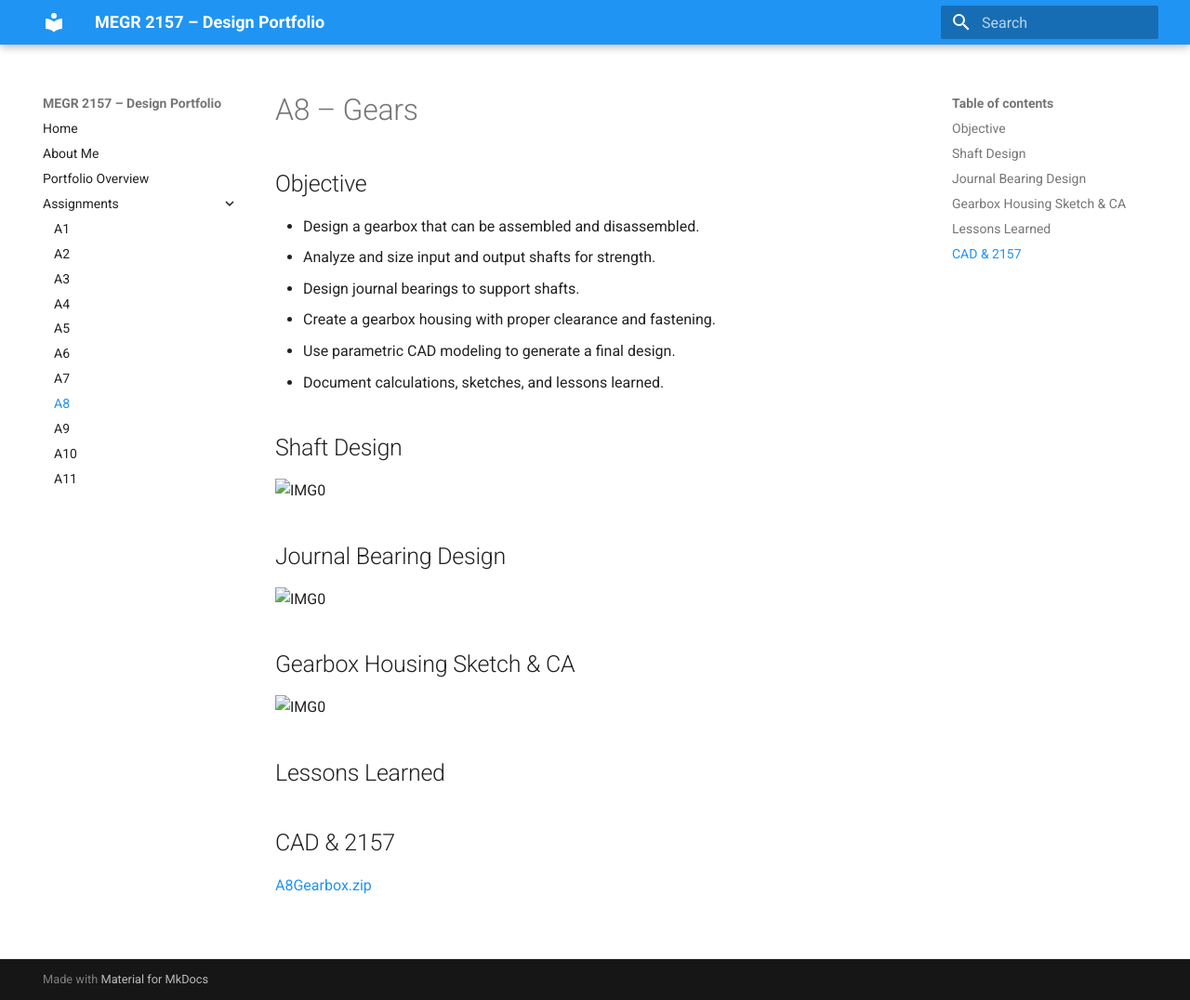
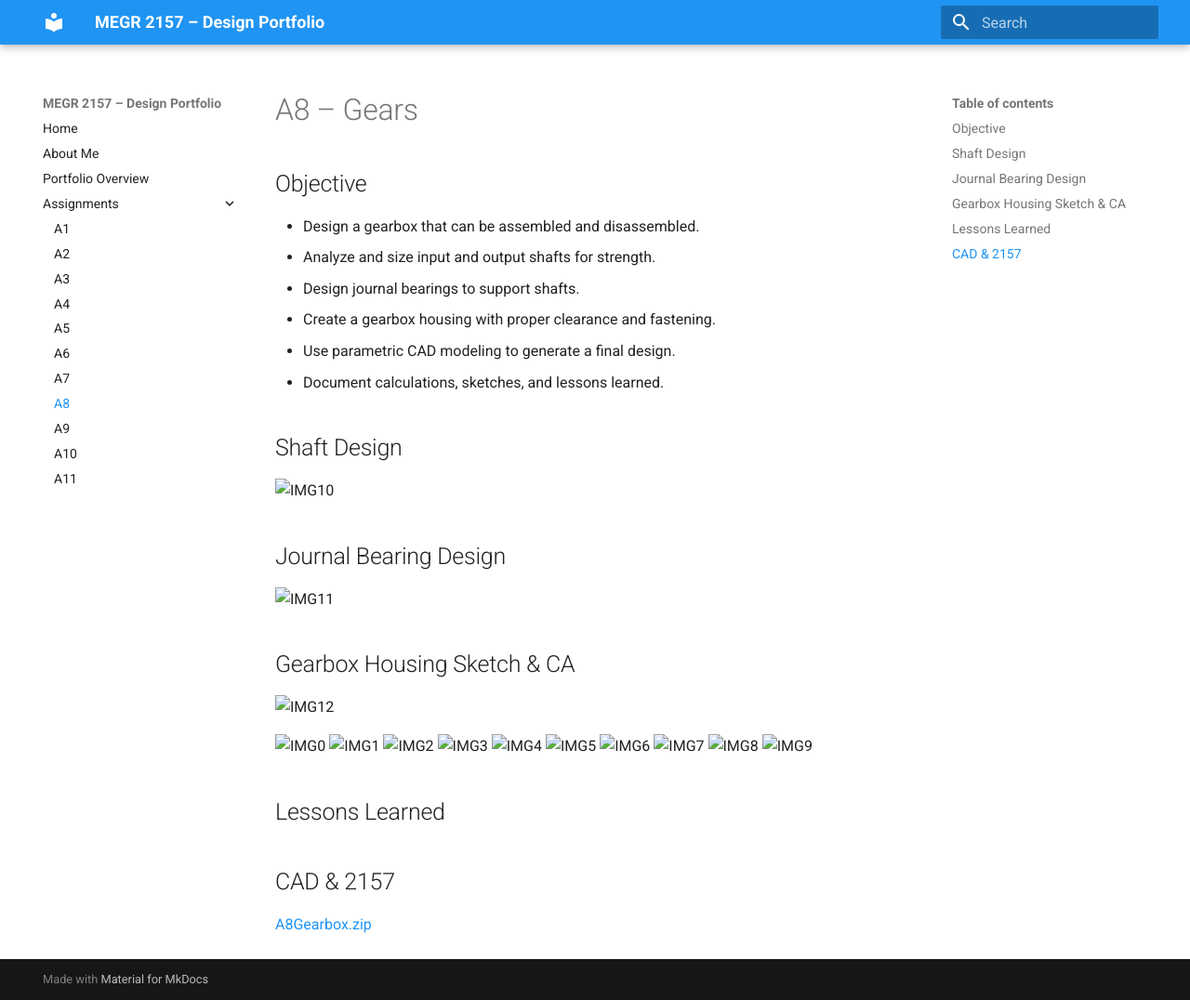
Before and after one commit to AidenGrake/megr2157-portfolio, an MkDocs documentation site: the page built from docs/assignments/A08/index.md, in a window 1280 px wide and 1076 px high. Shown: the whole window at 93% size. Built offline with MkDocs 1.6.1 and Material for MkDocs 9.7.7, drawn with Linux system fonts in a browser that asks for light colours.

Commit message:
Update index.md

```diff
--- a/docs/assignments/A08/index.md
+++ b/docs/assignments/A08/index.md
@@ -10,16 +10,27 @@
 
 ## Shaft Design
 
-
-<img width="500" height="500" alt="IMG0" src="IMG0.jpeg">
+<img width="500" height="500" alt="IMG10" src="IMG10.jpeg">
 
 ## Journal Bearing Design
 
-<img width="500" height="500" alt="IMG0" src="IMG0.jpeg">
+<img width="500" height="500" alt="IMG11" src="IMG11.jpeg">
 
 ## Gearbox Housing Sketch & CA
 
+<img width="500" height="500" alt="IMG12" src="IMG12.jpeg">
+
 <img width="500" height="500" alt="IMG0" src="IMG0.jpeg">
+<img width="500" height="500" alt="IMG1" src="IMG1.jpeg">
+<img width="500" height="500" alt="IMG2" src="IMG2.jpeg">
+<img width="500" height="500" alt="IMG3" src="IMG3.jpeg">
+<img width="500" height="500" alt="IMG4" src="IMG4.jpeg">
+<img width="500" height="500" alt="IMG5" src="IMG5.jpeg">
+<img width="500" height="500" alt="IMG6" src="IMG6.jpeg">
+<img width="500" height="500" alt="IMG7" src="IMG7.jpeg">
+<img width="500" height="500" alt="IMG8" src="IMG8.jpeg">
+<img width="500" height="500" alt="IMG9" src="IMG9.jpeg">
+
 
 ## Lessons Learned
 
```
